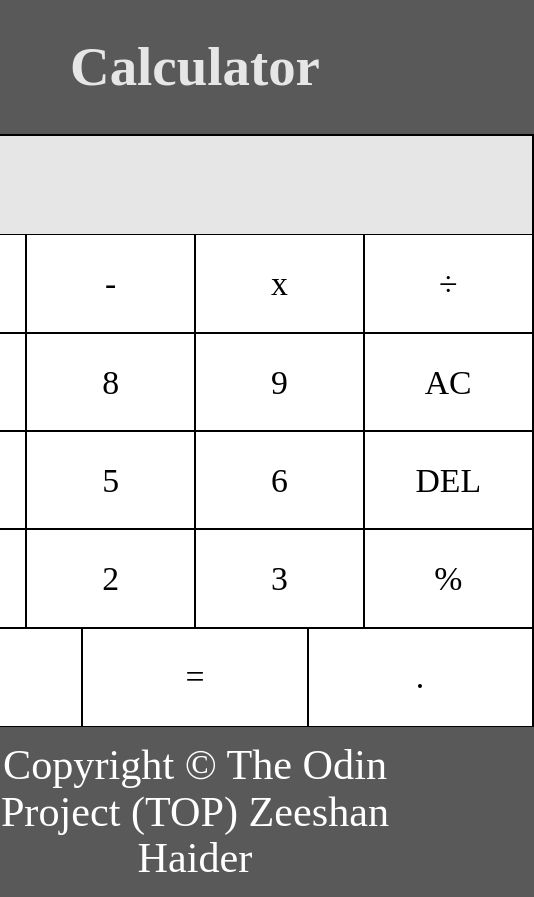
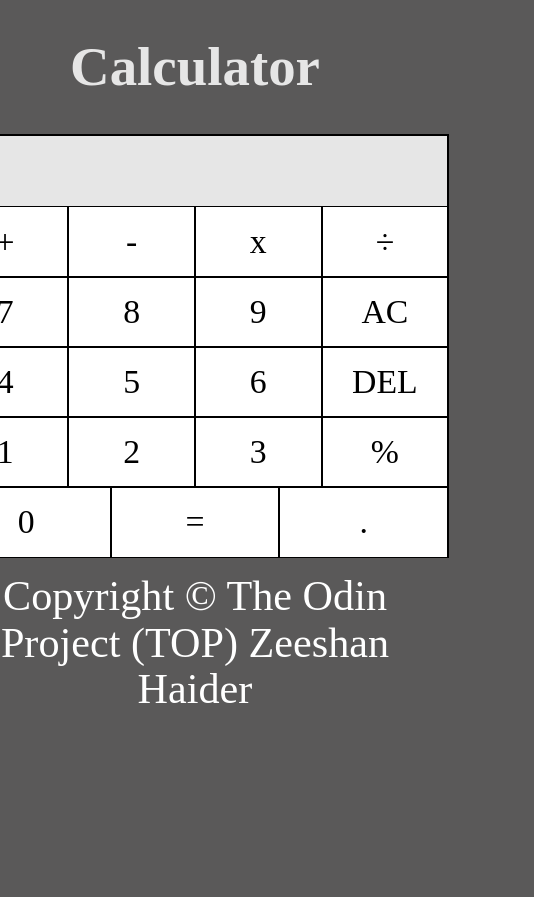
Before and after one commit to zeeshanhaider1237750-max/Calculator, a plain HTML site: page index.html in a window 390 px wide. Shown: the whole page, 534 px wide, since content can reach past the window. After the commit the page ends 844 px from the top, so only its background shows below. Drawn offline with Linux system fonts and the light colour scheme.

Commit message:
mobile size compatibility

```diff
--- a/style.css
+++ b/style.css
@@ -14,8 +14,10 @@ h1{
     display: flex;
     flex-direction: column;
     text-align: center;
-    height: 70vh;
-    width: 80vh;
+    max-height: 70vh;
+    max-width: 80vh;
+    min-height:50vh;
+    min-width:60vh;
     background-color: white;
     border: 1px solid black;
 }
```
